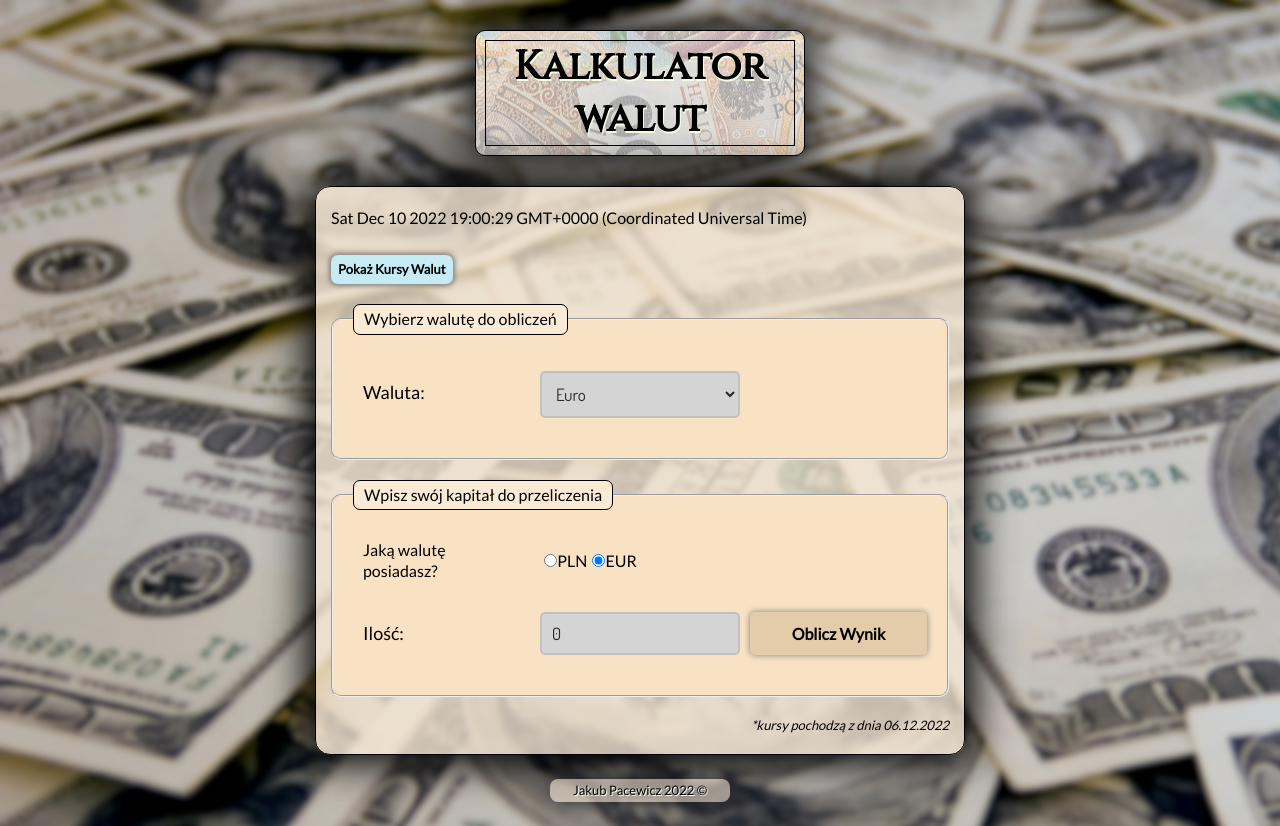
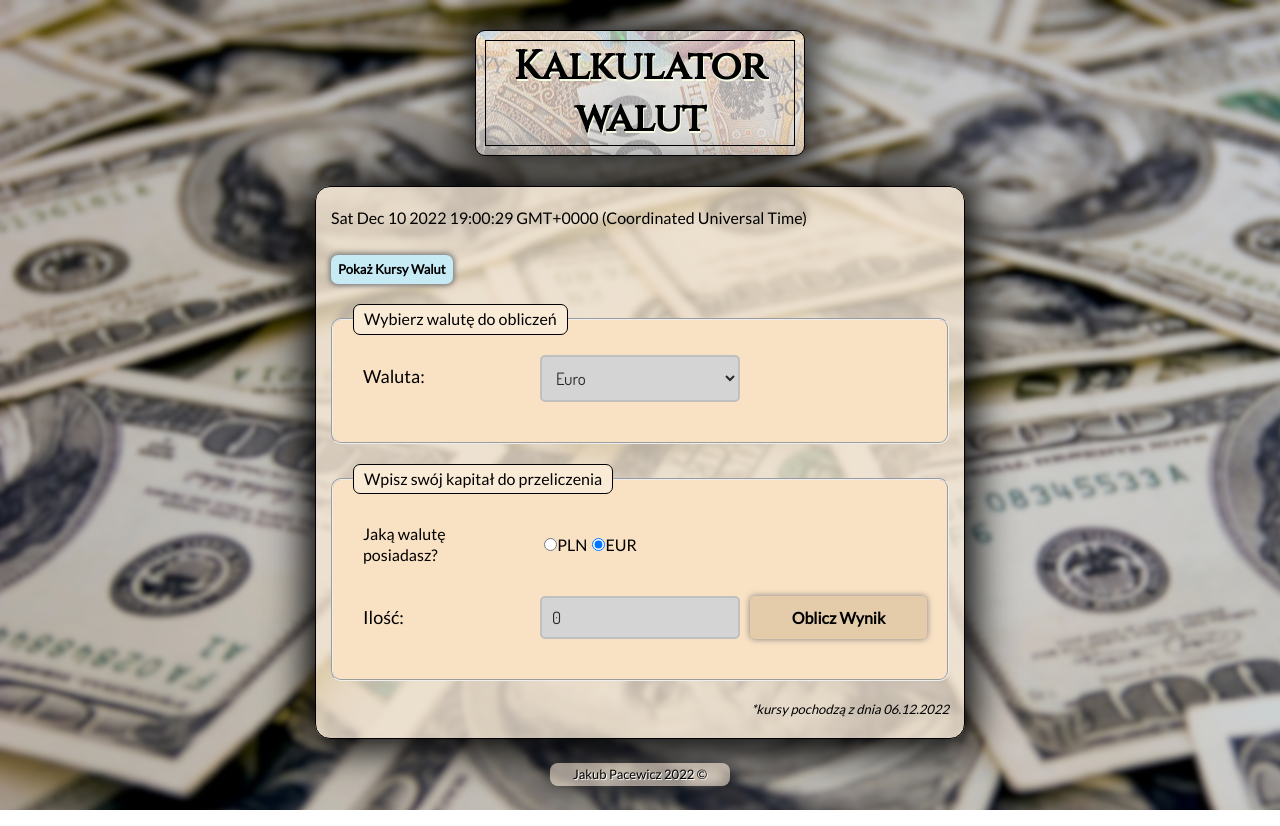
Before and after one commit to pecet3/currencyConverter-react, a React (Create React App) app: page / in a window 1280 px wide. Built offline with nearby package versions, Linux system fonts and the light colour scheme.

Commit message:
fixed console errors

```diff
--- a/src/App/App.js
+++ b/src/App/App.js
@@ -12,7 +12,7 @@ import ShowDate from "./ShowDate"
 
 function App() {
   const [typeCurrency, setTypeCurrency] = useState(currencies[0].short);
-  const [amount, setAmount] = useState(0.00);
+  const [amount, setAmount] = useState(0);
   const [result, setResult] = useState();
   const [intoPLN, setIntoPLN] = useState(true);
   const [showRates, setShowRates] = useState(false);
--- a/src/App/Form/index.js
+++ b/src/App/Form/index.js
@@ -50,7 +50,6 @@ const Form = ({ amount, typeCurrency, intoPLN, setTypeCurrency, setAmount, setRe
 
         <fieldset className="form__fieldset">
           <legend className="form__legend">Wybierz walutę do obliczeń</legend>
-          <p>
             <div className="form__container">
               <span className="form__labelText">Waluta:</span>
               <select
@@ -68,7 +67,6 @@ const Form = ({ amount, typeCurrency, intoPLN, setTypeCurrency, setAmount, setRe
                 )))}
               </select>
             </div>
-          </p>
         </fieldset>
 
         <fieldset className="form__fieldset">
```
